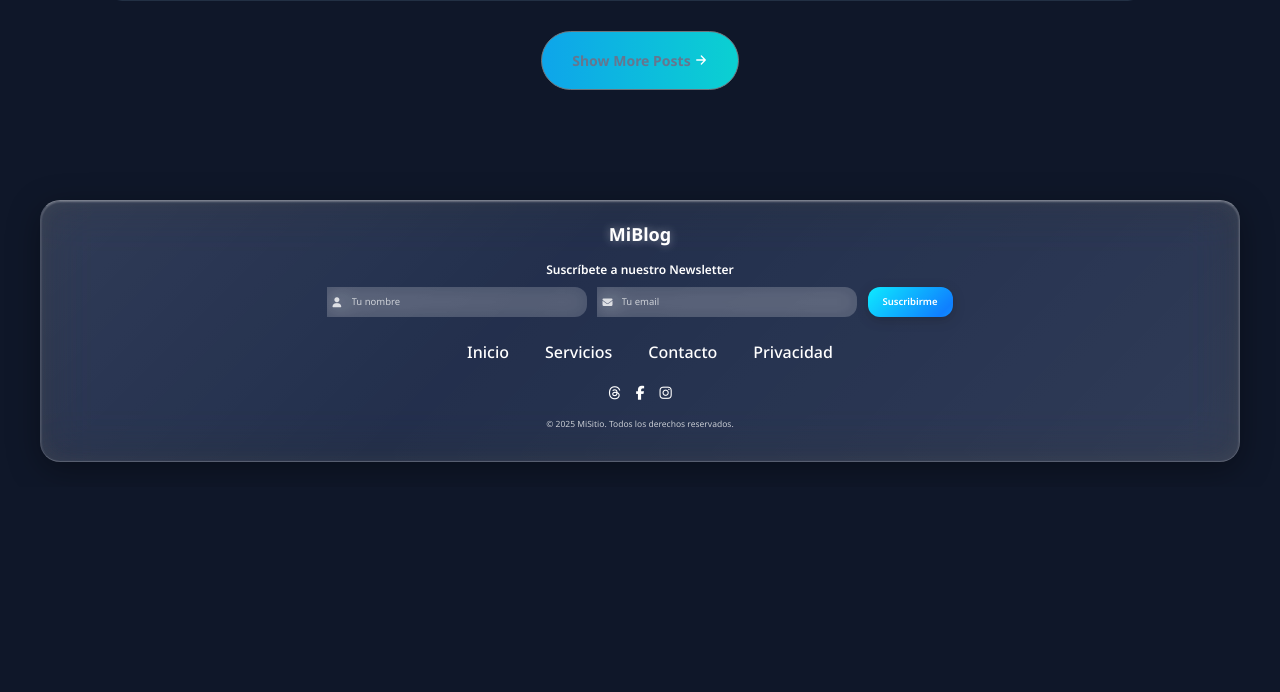
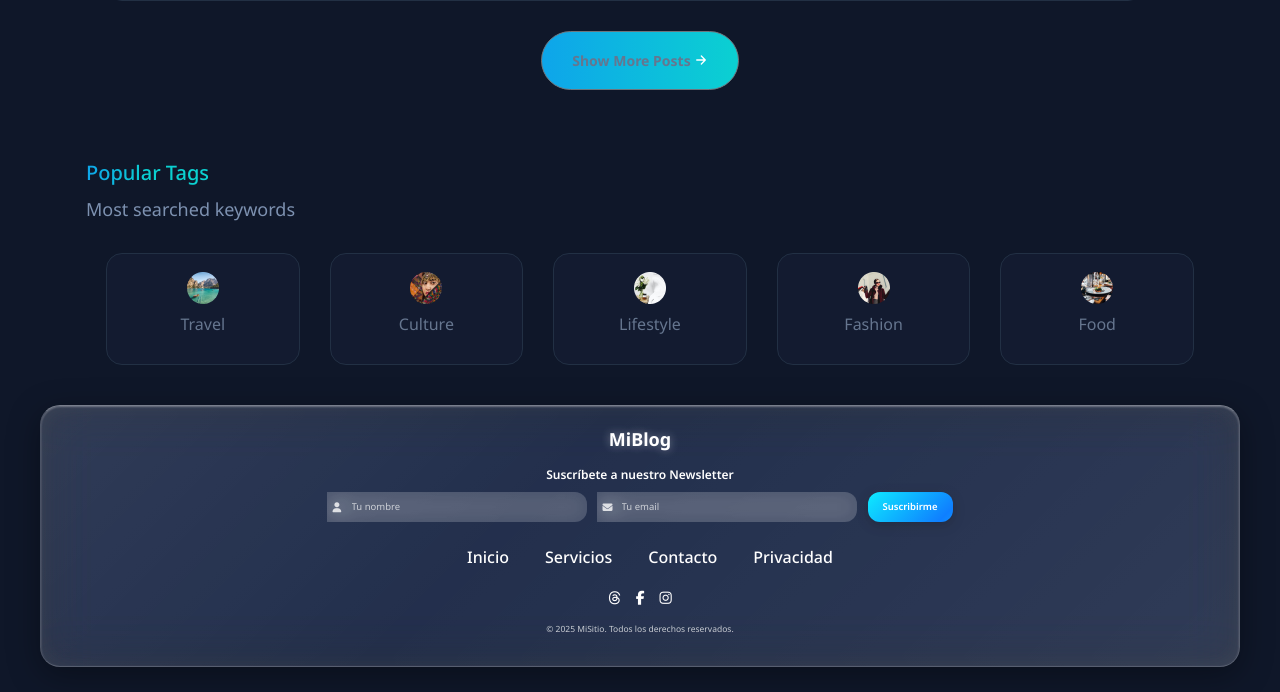
Before and after one commit to Izan0501/mi_blog, a Django app: page / in a window 1280 px wide. Shown: the part 5803-6495 px from the top of the page. Before the commit the page ends 6265 px from the top, so only its background shows below. Run offline with Django 5.2, Linux system fonts and the light colour scheme.

Commit message:
add-tags-section

```diff
--- a/mi_blog/static/css/home.css
+++ b/mi_blog/static/css/home.css
@@ -441,12 +441,12 @@
       z-index: 110;
       color: var(--text-shadow-blue) !important;
 
-    }
+  }
 
-    .hamburger span {
-        box-shadow: 0 0 10px rgba(255, 255, 255, 0.4);
-        font-weight: 700;
-    }
+  .hamburger span {
+      box-shadow: 0 0 10px rgba(255, 255, 255, 0.4);
+      font-weight: 700;
+  }
 
   .hamburger span {
       width: 25px;
@@ -681,6 +681,39 @@
 
   /* FEATURED SECTION ENDS*/
 
+  /* TAG SECTION */
+  .tags .grid-list {
+      grid-template-columns: repeat(auto-fit, minmax(125px, 1fr));
+  }
+
+  .tag-btn {
+      width: 100%;
+      display: flex;
+      align-items: center;
+      gap: 8px;
+      padding: 18px;
+      border-radius: var(--radius-16);
+  }
+
+  .tag-btn:is(:hover, :focus-visible) {
+      box-shadow: var(--shadow-2);
+      background-image: linear-gradient(var(--bg-oxford-blue), var(--bg-oxford-blue)), var(--gradient-1);
+      background-clip: padding-box, border-box;
+      border-color: transparent;
+      transform: translateY(-2px);
+      transition: var(--transition-1);
+  }
+
+  .tag-btn img {
+      width: 100%;
+      max-width: 32px;
+  }
+
+  .btn-text {
+    color: var(--text-slate-gray);
+  }
+  /* TAG SECTION ENDS */
+
   /* MAIN ENDS */
 
   /* FOOTER */
@@ -893,4 +926,5 @@
       font-size: 0.85rem;
       opacity: 0.75;
   }
+
   /* FOOTER ENDS */
--- a/mi_blog/templates/pages/home.html
+++ b/mi_blog/templates/pages/home.html
@@ -415,5 +415,63 @@
     </section>
     <!-- FeaturedSectionEnds -->
 
+
+    <!-- TagSection -->
+    <section class="tags" aria-labelledby="tag-label">
+        <div class="container">
+
+            <h2 class="headline headline-2 section-title" id="tag-label">
+                <span class="span">Popular Tags</span>
+            </h2>
+
+            <p class="section-text">
+                Most searched keywords
+            </p>
+
+            <ul class="grid-list">
+
+                <li>
+                    <button class="card tag-btn">
+                        <img src="{% static 'images/tag1.png'%}" width="32" height="32" loading="lazy" alt="Travel">
+
+                        <p class="btn-text">Travel</p>
+                    </button>
+                </li>
+
+                <li>
+                    <button class="card tag-btn">
+                        <img src="{% static 'images/tag2.png'%}" width="32" height="32" loading="lazy" alt="Culture">
+
+                        <p class="btn-text">Culture</p>
+                    </button>
+                </li>
+
+                <li>
+                    <button class="card tag-btn">
+                        <img src="{% static 'images/tag3.png'%}" width="32" height="32" loading="lazy" alt="Lifestyle">
+
+                        <p class="btn-text">Lifestyle</p>
+                    </button>
+                </li>
+
+                <li>
+                    <button class="card tag-btn">
+                        <img src="{% static 'images/tag4.png'%}" width="32" height="32" loading="lazy" alt="Fashion">
+
+                        <p class="btn-text">Fashion</p>
+                    </button>
+                </li>
+
+                <li>
+                    <button class="card tag-btn">
+                        <img src="{% static 'images/tag5.png'%}" width="32" height="32" loading="lazy" alt="Food">
+
+                        <p class="btn-text">Food</p>
+                    </button>
+                </li>
+            </ul>
+        </div>
+    </section>
+    <!-- TagSectionEnds -->
 </article>
 {% endblock %}
```
Also changed, not shown: mi_blog/static/images/tag1.png (added), mi_blog/static/images/tag2.png (added), mi_blog/static/images/tag3.png (added), mi_blog/static/images/tag4.png (added), mi_blog/static/images/tag5.png (added).
